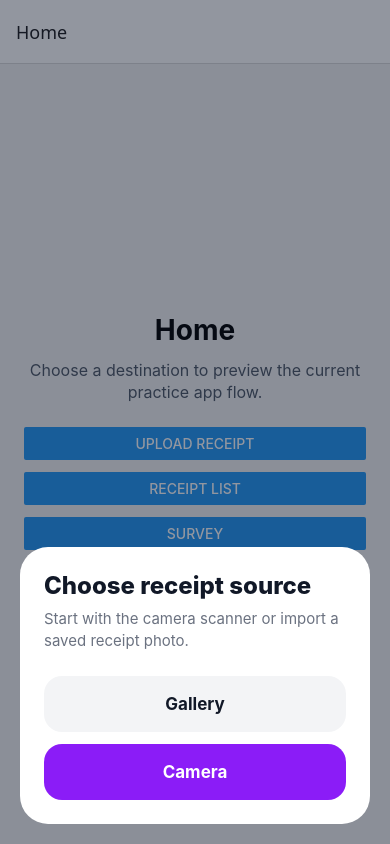
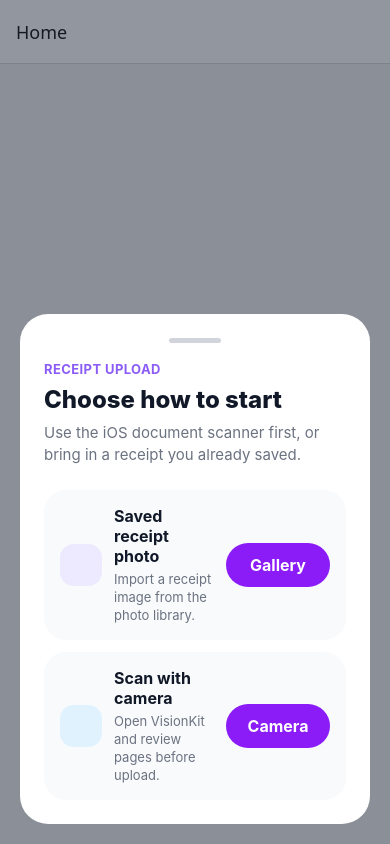
Before and after one commit to AndrewDongminYoo/receipt-scraper, a React Native app: screen / in a window 390 px wide. Both pictures are taken after a click on the button "UPLOAD RECEIPT". Built offline with nearby package versions, Linux system fonts and the light colour scheme.

Commit message:
style: 💄 refine receipt upload entry overlays

```diff
--- a/src/screens/HomeScreen.tsx
+++ b/src/screens/HomeScreen.tsx
@@ -97,7 +97,7 @@ function HomeScreen() {
       >
         <Pressable
           onPress={() => setUploadSheetVisible(false)}
-          style={styles.overlay}
+          style={styles.sheetOverlay}
           testID="upload-sheet-overlay"
         >
           <Pressable
@@ -105,25 +105,51 @@ function HomeScreen() {
             style={styles.sheet}
             testID="upload-source-sheet"
           >
-            <Text style={styles.sheetTitle}>Choose receipt source</Text>
+            <View style={styles.sheetHandle} />
+            <Text style={styles.sheetEyebrow}>Receipt upload</Text>
+            <Text style={styles.sheetTitle}>Choose how to start</Text>
             <Text style={styles.sheetDescription}>
-              Start with the camera scanner or import a saved receipt photo.
+              Use the iOS document scanner first, or bring in a receipt you
+              already saved.
             </Text>
-            <View style={styles.sheetButtonGroup}>
+            <View style={styles.sourceList}>
+              <View style={styles.sourceRow}>
+                <View style={styles.sourceCopyGroup}>
+                  <View style={[styles.sourceBadge, styles.galleryBadge]} />
+                  <View style={styles.sourceTextGroup}>
+                    <Text style={styles.sourceTitle}>Saved receipt photo</Text>
+                    <Text style={styles.sourceDescription}>
+                      Import a receipt image from the photo library.
+                    </Text>
+                  </View>
+                </View>
                 <Pressable
                   onPress={() => navigateToUpload('library')}
-                style={[styles.sheetButton, styles.secondaryButton]}
+                  style={[styles.sourceAction, styles.primaryButton]}
                   testID="upload-source-library"
                 >
-                <Text style={styles.secondaryButtonText}>Gallery</Text>
+                  <Text style={styles.primaryButtonText}>Gallery</Text>
                 </Pressable>
+              </View>
+
+              <View style={styles.sourceRow}>
+                <View style={styles.sourceCopyGroup}>
+                  <View style={[styles.sourceBadge, styles.cameraBadge]} />
+                  <View style={styles.sourceTextGroup}>
+                    <Text style={styles.sourceTitle}>Scan with camera</Text>
+                    <Text style={styles.sourceDescription}>
+                      Open VisionKit and review pages before upload.
+                    </Text>
+                  </View>
+                </View>
                 <Pressable
                   onPress={openScannerGuide}
-                style={[styles.sheetButton, styles.primaryButton]}
+                  style={[styles.sourceAction, styles.primaryButton]}
                   testID="upload-source-camera"
                 >
                   <Text style={styles.primaryButtonText}>Camera</Text>
                 </Pressable>
+              </View>
             </View>
           </Pressable>
         </Pressable>
@@ -135,7 +161,7 @@ function HomeScreen() {
         transparent
         visible={isScannerGuideVisible}
       >
-        <View style={styles.overlay} testID="scanner-guide-overlay">
+        <View style={styles.guideOverlay} testID="scanner-guide-overlay">
           <View style={styles.guideCard} testID="scanner-guide-modal">
             <Pressable
               accessibilityRole="button"
@@ -147,20 +173,42 @@ function HomeScreen() {
             </Pressable>
             <Text style={styles.guideTitle}>Scan the receipt clearly</Text>
             <Text style={styles.guideDescription}>
-              Capture one full receipt per shot. You can review and retake pages
-              in the system scanner before upload.
+              Capture one receipt per shot. You can review, crop, rotate, and
+              retake pages in the system scanner before upload.
             </Text>
             <View style={styles.guidePreview}>
-              <View style={styles.guidePreviewPaper}>
-                <View style={styles.guideHighlight} />
+              <View style={styles.guidePreviewFrame}>
+                <View style={styles.guideReceiptPaper}>
+                  <View style={styles.guideReceiptHeader}>
+                    <Text style={styles.guideReceiptStore}>YG Market</Text>
+                    <Text style={styles.guideReceiptDate}>2026/04/04</Text>
+                  </View>
+                  <View style={styles.guideReceiptDivider} />
+                  <View style={styles.guideReceiptHighlightBand} />
+                  <View style={styles.guideReceiptLineGroup}>
+                    <View style={styles.guideReceiptLine} />
+                    <View
+                      style={[
+                        styles.guideReceiptLine,
+                        styles.guideReceiptLineShort,
+                      ]}
+                    />
+                    <View
+                      style={[
+                        styles.guideReceiptLine,
+                        styles.guideReceiptLineMedium,
+                      ]}
+                    />
+                  </View>
+                </View>
               </View>
             </View>
             <Text style={styles.guideFootnote}>
-              Overseas receipts are not eligible for points in this prototype.
+              Overseas receipts are excluded in this prototype flow.
             </Text>
             <Pressable
               onPress={() => navigateToUpload('camera')}
-              style={[styles.sheetButton, styles.primaryButton]}
+              style={[styles.ctaButton, styles.primaryButton]}
               testID="scanner-guide-start"
             >
               <Text style={styles.primaryButtonText}>Start scan</Text>
@@ -208,6 +256,7 @@ const styles = StyleSheet.create({
   guideCard: {
     backgroundColor: '#ffffff',
     borderRadius: 28,
+    maxWidth: 360,
     padding: 24,
     width: '100%',
   },
@@ -225,26 +274,85 @@ const styles = StyleSheet.create({
     marginBottom: 20,
     textAlign: 'center',
   },
-  guideHighlight: {
-    alignSelf: 'center',
-    backgroundColor: 'rgba(168, 85, 247, 0.28)',
-    borderRadius: 18,
-    height: 56,
-    marginTop: 34,
-    width: '88%',
+  guideOverlay: {
+    alignItems: 'center',
+    backgroundColor: 'rgba(15, 23, 42, 0.45)',
+    flex: 1,
+    justifyContent: 'center',
+    padding: 20,
   },
   guidePreview: {
     alignItems: 'center',
     marginBottom: 16,
     marginTop: 18,
   },
-  guidePreviewPaper: {
-    backgroundColor: '#f3f4f6',
-    borderRadius: 20,
-    height: 136,
-    justifyContent: 'center',
+  guidePreviewFrame: {
+    backgroundColor: '#eef2ff',
+    borderRadius: 22,
+    paddingHorizontal: 18,
+    paddingVertical: 16,
+    width: '100%',
+  },
+  guideReceiptDate: {
+    color: '#4b5563',
+    fontSize: 11,
+    fontWeight: '600',
+  },
+  guideReceiptDivider: {
+    backgroundColor: '#d1d5db',
+    height: 1,
+    marginTop: 10,
+  },
+  guideReceiptHeader: {
+    alignItems: 'center',
+    flexDirection: 'row',
+    justifyContent: 'space-between',
+  },
+  guideReceiptHighlightBand: {
+    backgroundColor: 'rgba(168, 85, 247, 0.3)',
+    borderRadius: 18,
+    height: 44,
+    left: 0,
+    position: 'absolute',
+    right: 0,
+    top: 18,
+  },
+  guideReceiptLine: {
+    backgroundColor: '#9ca3af',
+    borderRadius: 999,
+    height: 6,
+    width: '100%',
+  },
+  guideReceiptLineGroup: {
+    gap: 12,
+    marginTop: 22,
+    position: 'relative',
+  },
+  guideReceiptLineMedium: {
+    width: '72%',
+  },
+  guideReceiptLineShort: {
+    width: '56%',
+  },
+  guideReceiptPaper: {
+    backgroundColor: '#ffffff',
+    borderRadius: 18,
+    minHeight: 148,
     overflow: 'hidden',
-    width: '100%',
+    paddingHorizontal: 18,
+    paddingVertical: 16,
+    shadowColor: '#cbd5e1',
+    shadowOffset: {
+      width: 0,
+      height: 10,
+    },
+    shadowOpacity: 0.25,
+    shadowRadius: 18,
+  },
+  guideReceiptStore: {
+    color: '#111827',
+    fontSize: 12,
+    fontWeight: '700',
   },
   guideTitle: {
     color: '#111827',
@@ -254,43 +362,32 @@ const styles = StyleSheet.create({
     marginTop: 8,
     textAlign: 'center',
   },
-  overlay: {
-    backgroundColor: 'rgba(15, 23, 42, 0.45)',
-    flex: 1,
-    justifyContent: 'flex-end',
-    padding: 20,
-  },
   primaryButton: {
     backgroundColor: '#8b1cf7',
   },
   primaryButtonText: {
     color: '#ffffff',
-    fontSize: 17,
+    fontSize: 16,
     fontWeight: '700',
   },
-  secondaryButton: {
-    backgroundColor: '#f3f4f6',
+  cameraBadge: {
+    backgroundColor: '#e0f2fe',
   },
-  secondaryButtonText: {
-    color: '#111827',
-    fontSize: 17,
-    fontWeight: '700',
+  ctaButton: {
+    alignItems: 'center',
+    borderRadius: 18,
+    justifyContent: 'center',
+    minHeight: 56,
+    paddingHorizontal: 16,
+    width: '100%',
+  },
+  galleryBadge: {
+    backgroundColor: '#ede9fe',
   },
   sheet: {
     backgroundColor: '#ffffff',
     borderRadius: 28,
     padding: 24,
-  },
-  sheetButton: {
-    alignItems: 'center',
-    borderRadius: 18,
-    justifyContent: 'center',
-    minHeight: 56,
-    paddingHorizontal: 16,
-  },
-  sheetButtonGroup: {
-    gap: 12,
-    marginTop: 24,
   },
   sheetDescription: {
     color: '#6b7280',
@@ -298,10 +395,78 @@ const styles = StyleSheet.create({
     lineHeight: 22,
     marginTop: 8,
   },
+  sheetEyebrow: {
+    color: '#8b5cf6',
+    fontSize: 13,
+    fontWeight: '700',
+    letterSpacing: 0.4,
+    textTransform: 'uppercase',
+  },
+  sheetHandle: {
+    alignSelf: 'center',
+    backgroundColor: '#d1d5db',
+    borderRadius: 999,
+    height: 5,
+    marginBottom: 18,
+    width: 52,
+  },
+  sheetOverlay: {
+    backgroundColor: 'rgba(15, 23, 42, 0.45)',
+    flex: 1,
+    justifyContent: 'flex-end',
+    padding: 20,
+  },
   sheetTitle: {
     color: '#111827',
     fontSize: 24,
     fontWeight: '800',
+    marginTop: 8,
+  },
+  sourceAction: {
+    alignItems: 'center',
+    borderRadius: 999,
+    justifyContent: 'center',
+    minHeight: 44,
+    minWidth: 104,
+    paddingHorizontal: 18,
+  },
+  sourceBadge: {
+    borderRadius: 14,
+    height: 42,
+    width: 42,
+  },
+  sourceCopyGroup: {
+    alignItems: 'center',
+    flex: 1,
+    flexDirection: 'row',
+    gap: 12,
+    marginRight: 12,
+  },
+  sourceDescription: {
+    color: '#6b7280',
+    fontSize: 13,
+    lineHeight: 18,
+    marginTop: 4,
+  },
+  sourceList: {
+    gap: 12,
+    marginTop: 24,
+  },
+  sourceRow: {
+    alignItems: 'center',
+    backgroundColor: '#f8fafc',
+    borderRadius: 22,
+    flexDirection: 'row',
+    paddingHorizontal: 16,
+    paddingVertical: 16,
+  },
+  sourceTextGroup: {
+    flex: 1,
+  },
+  sourceTitle: {
+    color: '#111827',
+    fontSize: 16,
+    fontWeight: '700',
   },
   title: {
     fontSize: 28,
```
Lines whose indentation alone changed are shown as unchanged.
